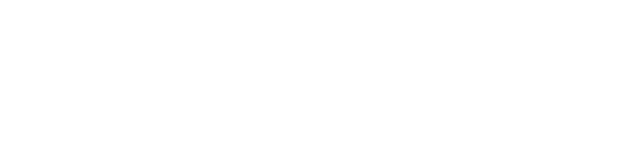
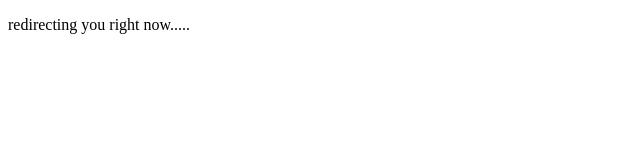
Before and after one commit to Sam-Trepac/sam-trepac.github.io, a plain HTML site: page reflection.html in a window 1280 px wide. Shown: the whole page, without its empty margins (0-640 px from the left). Drawn offline with Linux system fonts and the light colour scheme.

Commit message:
Update reflection.html

```diff
--- a/reflection.html
+++ b/reflection.html
@@ -3,4 +3,9 @@
   <head>
     <meta http-equiv="refresh" content="7; url='https://www.youtube.com/watch?v=bLE7zsJk4AI'" />
   </head>
+  <body>
+    <p>
+      redirecting you right now.....
+    </p>
+  </body>
 </html>
```
